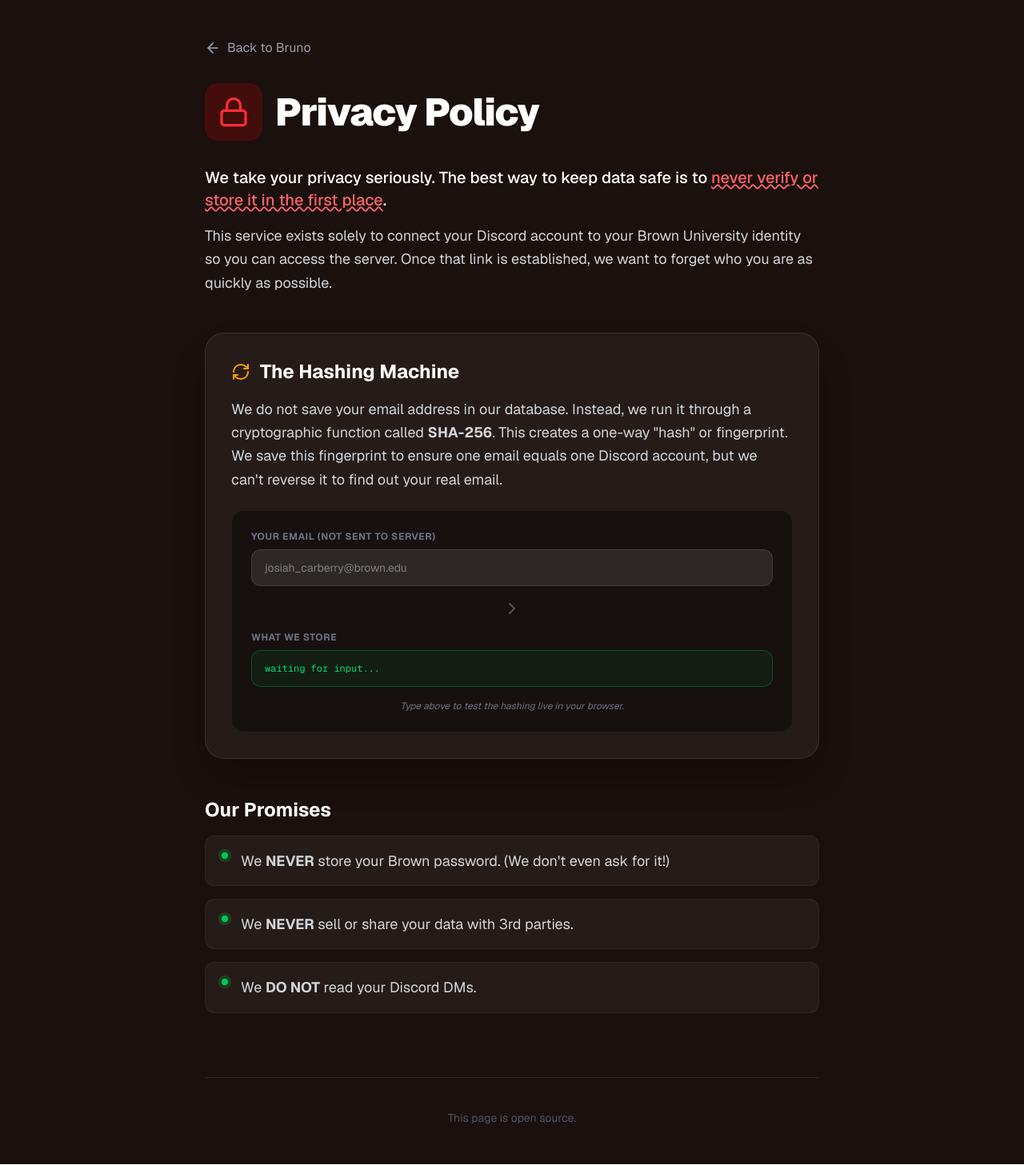
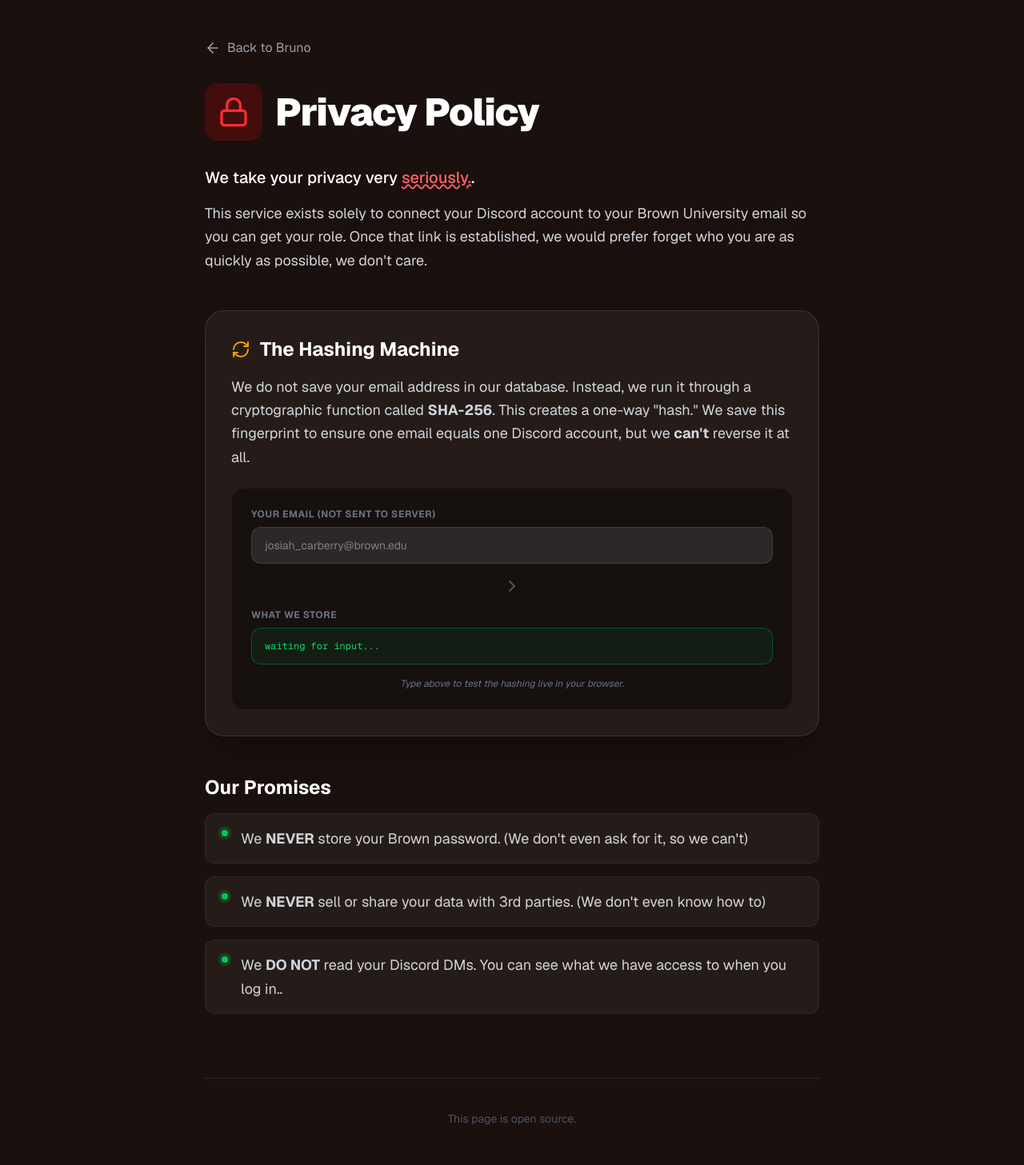
Before and after one commit to snomf/brown-verification, a Next.js app: page /privacy in a window 1280 px wide. Shown: the whole page at 80% size. Built offline with nearby package versions, Linux system fonts and the light colour scheme.

Commit message:
Privacy page changes

```diff
--- a/app/api/interactions/route.js
+++ b/app/api/interactions/route.js
@@ -188,7 +188,8 @@
                     await supabase.from('verifications').insert({
                         discord_id: discordUserId,
                         email_hash: pending.email_hash,
-                        verification_method: 'command'
+                        verification_method: 'command',
+                        verified_at: new Date().toISOString()
                     });
 
                     await supabase.from('pending_codes').delete().eq('discord_id', discordUserId);
--- a/app/api/verify/confirm/route.js
+++ b/app/api/verify/confirm/route.js
@@ -63,7 +63,8 @@
         await supabase.from('verifications').insert({
             discord_id: userId,
             email_hash: pending.email_hash,
-            verification_method: 'website'
+            verification_method: 'website',
+            verified_at: new Date().toISOString()
         });
 
         // Cleanup: Clear pending code
--- a/app/privacy/page.js
+++ b/app/privacy/page.js
@@ -46,10 +46,10 @@
                 <div className="space-y-12 text-gray-300 leading-relaxed text-lg">
                     <section>
                         <p className="text-xl font-medium text-white mb-4">
-                            We take your privacy seriously. The best way to keep data safe is to <span className="text-red-400 underline decoration-wavy">never verify or store it in the first place</span>.
+                            We take your privacy very <span className="text-red-400 underline decoration-wavy">seriously.</span>.
                         </p>
                         <p>
-                            This service exists solely to connect your Discord account to your Brown University identity so you can access the server. Once that link is established, we want to forget who you are as quickly as possible.
+                            This service exists solely to connect your Discord account to your Brown University email so you can get your role. Once that link is established, we would prefer forget who you are as quickly as possible, we don't care.
                         </p>
                     </section>
 
@@ -59,7 +59,7 @@
                             The Hashing Machine
                         </h2>
                         <p className="mb-6">
-                            We do not save your email address in our database. Instead, we run it through a cryptographic function called <strong>SHA-256</strong>. This creates a one-way "hash" or fingerprint. We save this fingerprint to ensure one email equals one Discord account, but we can't reverse it to find out your real email.
+                            We do not save your email address in our database. Instead, we run it through a cryptographic function called <strong>SHA-256</strong>. This creates a one-way "hash." We save this fingerprint to ensure one email equals one Discord account, but we <strong>can't</strong> reverse it at all.
                         </p>
 
                         {/* Interactive Demo */}
@@ -98,15 +98,15 @@
                         <ul className="grid gap-4">
                             <li className="bg-white/5 p-4 rounded-xl flex gap-3 items-start border border-white/5">
                                 <div className="bg-green-500/20 p-1 rounded-full"><div className="w-2 h-2 bg-green-500 rounded-full"></div></div>
-                                <span>We <strong>NEVER</strong> store your Brown password. (We don't even ask for it!)</span>
+                                <span>We <strong>NEVER</strong> store your Brown password. (We don't even ask for it, so we can't)</span>
                             </li>
                             <li className="bg-white/5 p-4 rounded-xl flex gap-3 items-start border border-white/5">
                                 <div className="bg-green-500/20 p-1 rounded-full"><div className="w-2 h-2 bg-green-500 rounded-full"></div></div>
-                                <span>We <strong>NEVER</strong> sell or share your data with 3rd parties.</span>
+                                <span>We <strong>NEVER</strong> sell or share your data with 3rd parties. (We don't even know how to)</span>
                             </li>
                             <li className="bg-white/5 p-4 rounded-xl flex gap-3 items-start border border-white/5">
                                 <div className="bg-green-500/20 p-1 rounded-full"><div className="w-2 h-2 bg-green-500 rounded-full"></div></div>
-                                <span>We <strong>DO NOT</strong> read your Discord DMs.</span>
+                                <span>We <strong>DO NOT</strong> read your Discord DMs. You can see what we have access to when you log in..</span>
                             </li>
                         </ul>
                     </section>
--- a/bot.js
+++ b/bot.js
@@ -55,7 +55,7 @@
     console.log('Bruno is ONLINE. Sniffing for logs...');
 
     client.user.setPresence({
-        activities: [{ name: 'Brown Students...', type: 3 }],
+        activities: [{ name: 'Brown Students that want to verify', type: 2 }],
         status: 'online',
     });
 });
@@ -184,7 +184,7 @@
             }
 
             console.log(`[Bruno Log] Email successfully queued/sent. Resend ID: ${resendResponse.data?.id}`);
-            await interaction.editReply(`<:bearbear:1458612533492711434> I sent my pigeon friend to your Brown email! Please check your inbox. Then, use the /confirm command with the code I sent you.`);
+            await interaction.editReply('<:bearbear:1458612533492711434> I sent my pigeon friend to your **Brown email**! Please **check your inbox**. Then, use the `/confirm` command with the code I sent you.\n\nCheck our [Privacy Policy](https://brunov.juainny.com/privacy)');
         } catch (err) {
             console.error('[Bruno Error] /verify handler exception:', err);
             await interaction.editReply('Error! My pigeons are on strike and my email was not sent. Try again later.');
@@ -222,15 +222,20 @@
             console.log(`[Bruno Log] Assigned role to ${discordUserId}`);
 
             // Persist Verification
+            console.log(`[Bruno Log] Attempting to save verification for ${discordUserId}...`);
             const { error: insertError } = await supabase.from('verifications').insert({
                 discord_id: discordUserId,
                 email_hash: pending.email_hash,
-                verification_method: 'command'
+                verification_method: 'command',
+                verified_at: new Date().toISOString()
             });
 
             if (insertError) {
                 console.error('[Bruno Error] Failed to log verification to DB:', insertError);
+                return interaction.editReply('<:BearShock:1460381158134120529> I gave you the role, but my database brain is full! I couldn\'t save your record. Please let an admin know!');
             }
+
+            console.log(`[Bruno Log] Saved verification for ${discordUserId} to Supabase.`);
 
             // Cleanup & Webhook
             await supabase.from('pending_codes').delete().eq('discord_id', discordUserId);
@@ -246,6 +251,17 @@
     }
 });
 
+// Startup Test
+(async () => {
+    try {
+        const { data, error } = await supabase.from('pending_codes').select('count', { count: 'exact', head: true });
+        if (error) throw error;
+        console.log('[Bruno Log] Supabase connectivity verified.');
+    } catch (err) {
+        console.error('[Bruno Error] Supabase test failed:', err.message);
+    }
+})();
+
 if (!process.env.DISCORD_BOT_TOKEN) {
     console.error('CRITICAL ERROR: DISCORD_BOT_TOKEN is missing!');
     process.exit(1);
--- a/lib/bruno.js
+++ b/lib/bruno.js
@@ -21,7 +21,7 @@
   success: [
     "You're verified! Have fun, {name} in the server!",
     "Success! You're officially a Bruno-approved student. Wait, is that what Brunonians are?",
-    "Access granted. Welcome to the family, Brunonian {name}!",
+    "Role given. Welcome to the family, Brunonian {name}!",
     "Roar! You're in. Enjoy your role!"
   ],
   error: [
```
Also changed, not shown: 2 other files (tests, documents, lock files or other folders).
